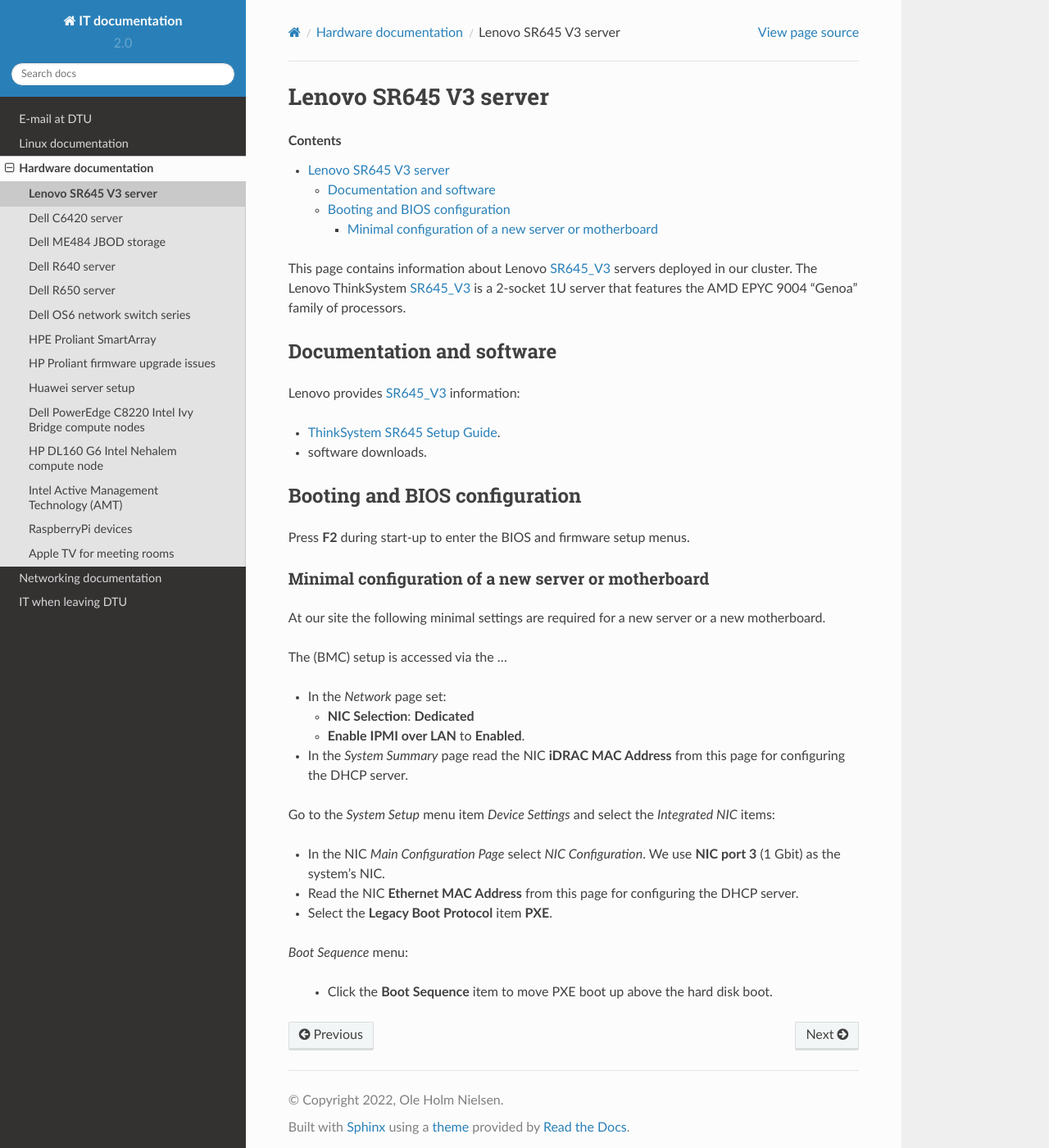
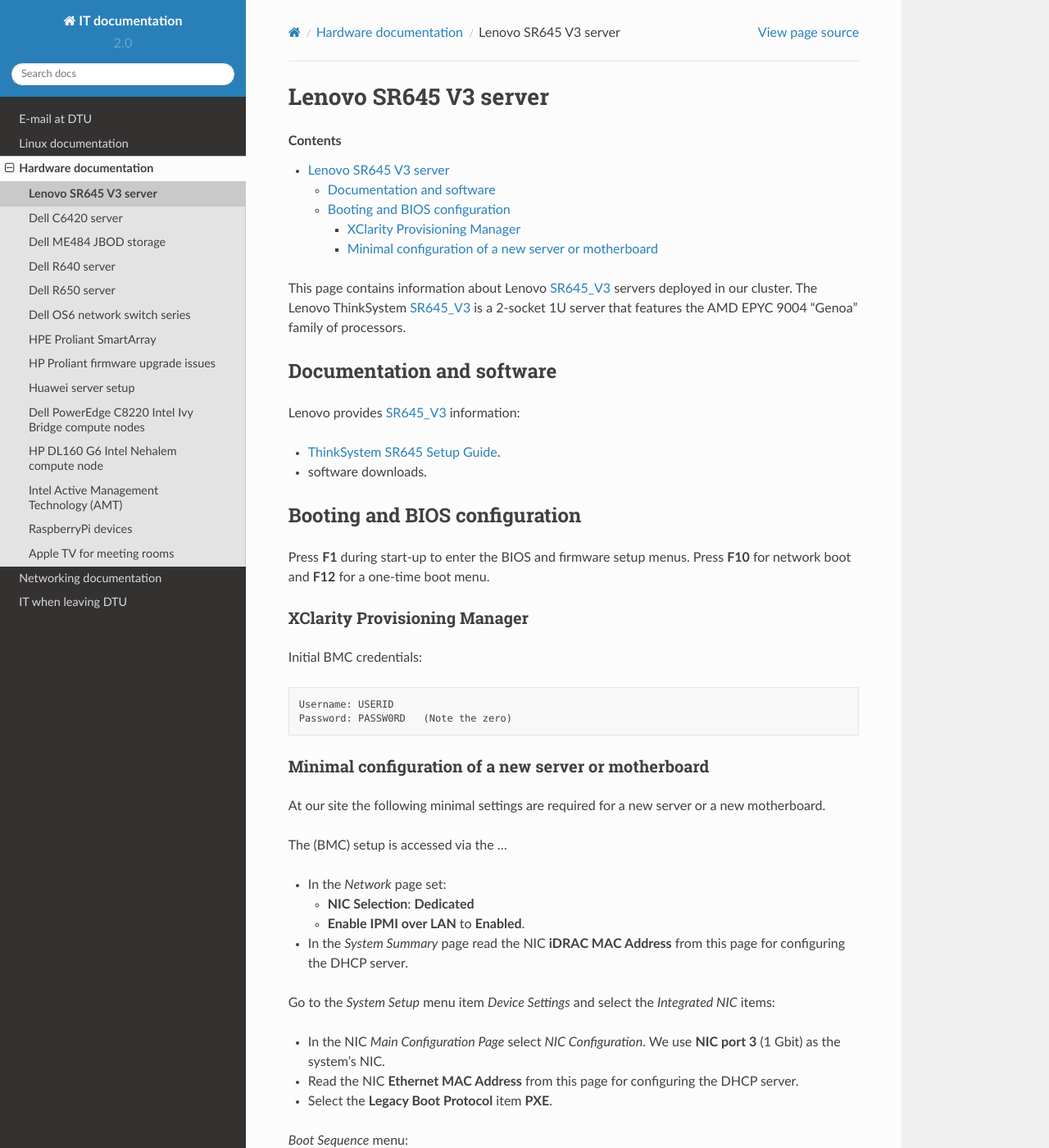
Before and after one commit to OleHolmNielsen/ITwiki, a Sphinx documentation site: the page built from docs/Lenovo_SR645_V3.rst, in a window 1280 px wide and 1400 px high. Shown: the whole window at 82% size. Built offline with Sphinx 7.4.7 and the Read the Docs theme 2.0.0, drawn with Linux system fonts in a browser that asks for light colours.

Commit message:
BMC setup

```diff
--- a/docs/Lenovo_SR645_V3.rst
+++ b/docs/Lenovo_SR645_V3.rst
@@ -22,7 +22,16 @@
 Booting and BIOS configuration
 ==============================
 
-Press **F2** during start-up to enter the BIOS and firmware setup menus.
+Press **F1** during start-up to enter the BIOS and firmware setup menus.
+Press **F10** for network boot and **F12** for a one-time boot menu.
+
+XClarity Provisioning Manager
+--------------------------------
+
+Initial BMC credentials::
+
+  Username: USERID
+  Password: PASSW0RD   (Note the zero)
 
 
 Minimal configuration of a new server or motherboard
```
